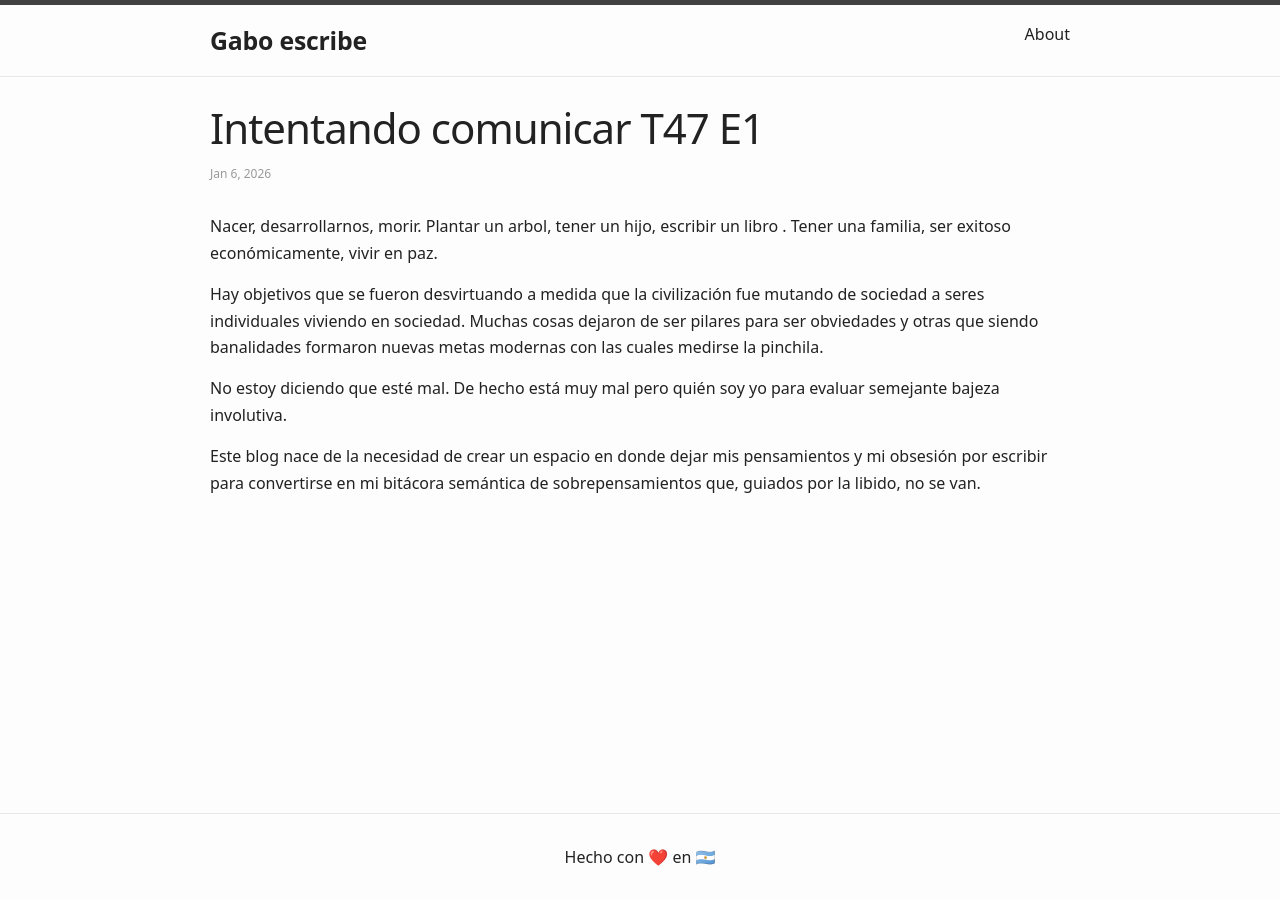
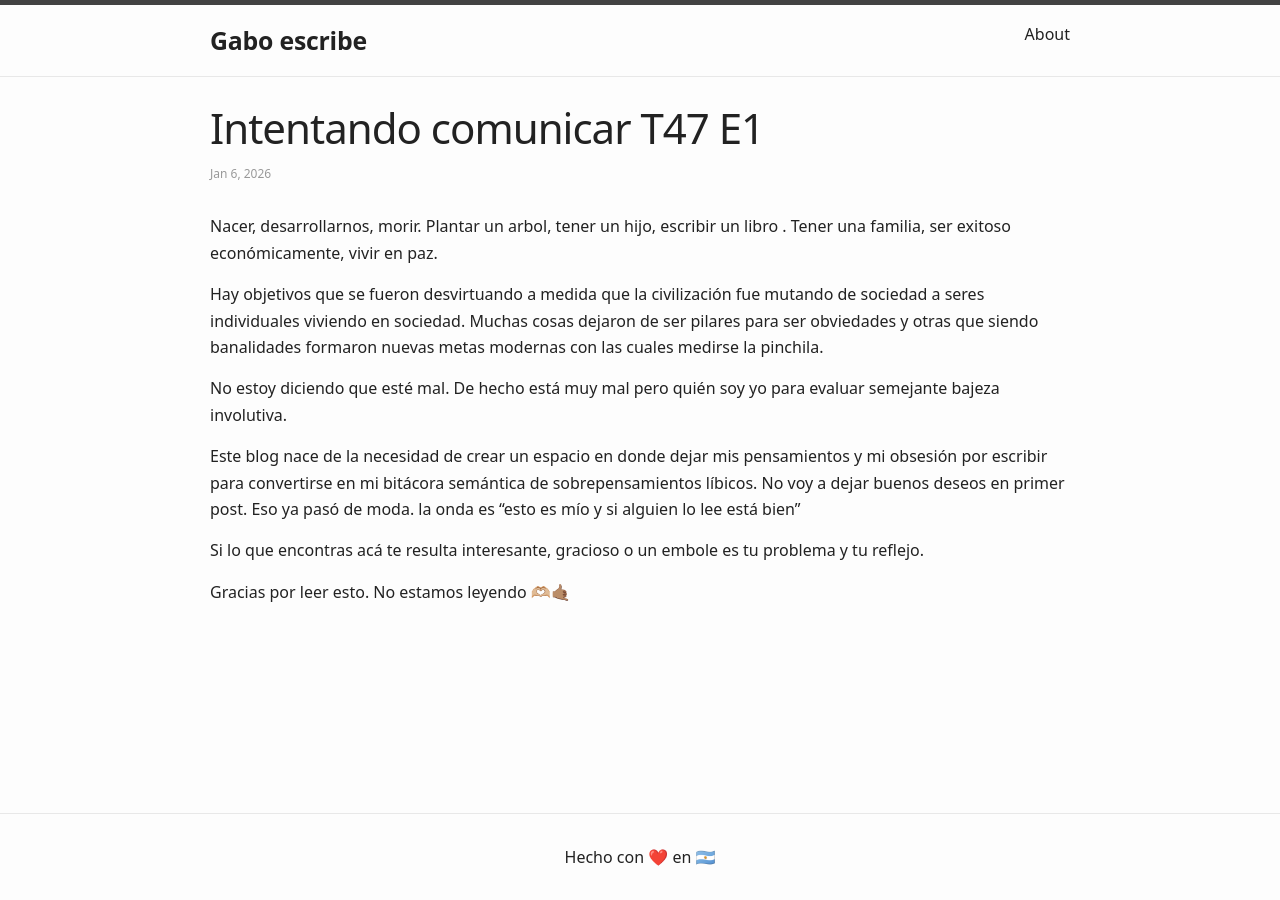
Before and after one commit to gsplay/blog, a Jekyll site: the page built from _posts/2026-01-06-Intentando.markdown, in a window 1280 px wide. Built offline with Jekyll 4.4.1, drawn with Linux system fonts in a browser that asks for light colours.

Commit message:
Actualizar 2026-01-06-Intentando.markdown

```diff
--- a/_posts/2026-01-06-Intentando.markdown
+++ b/_posts/2026-01-06-Intentando.markdown
@@ -14,4 +14,10 @@ Muchas cosas dejaron de ser pilares para ser obviedades y otras que siendo banal
 
 No estoy diciendo que esté mal. De hecho está muy mal pero quién soy yo para evaluar semejante bajeza involutiva.
 
-Este blog nace de la necesidad de crear un espacio en donde dejar mis pensamientos y mi obsesión por escribir para convertirse en mi bitácora semántica de sobrepensamientos que, guiados por la libido, no se van.
+Este blog nace de la necesidad de crear un espacio en donde dejar mis pensamientos y mi obsesión por escribir para convertirse en mi bitácora semántica de sobrepensamientos líbicos.
+No voy a dejar buenos deseos en primer post. Eso ya pasó de moda.
+la onda es “esto es mío y si alguien lo lee está bien”
+
+Si lo que encontras acá te resulta interesante, gracioso o un embole es tu problema y tu reflejo.
+
+Gracias por leer esto. No estamos leyendo 🫶🏼🤙🏽
```
